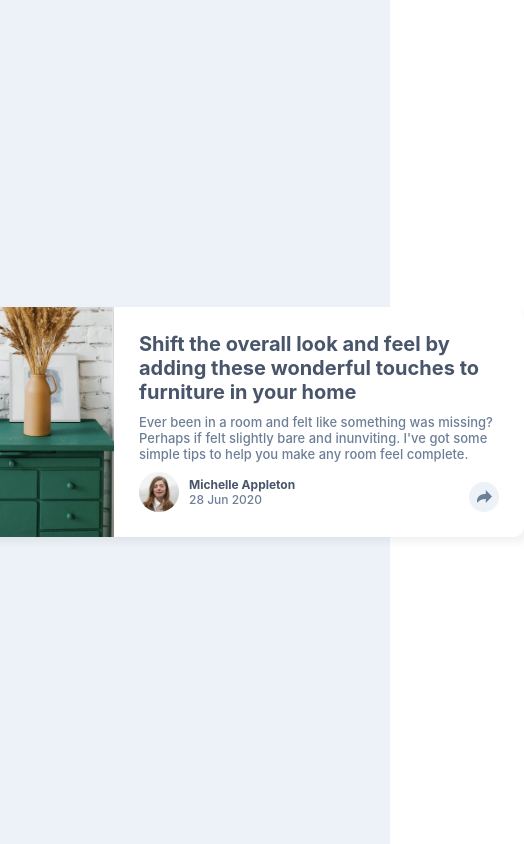
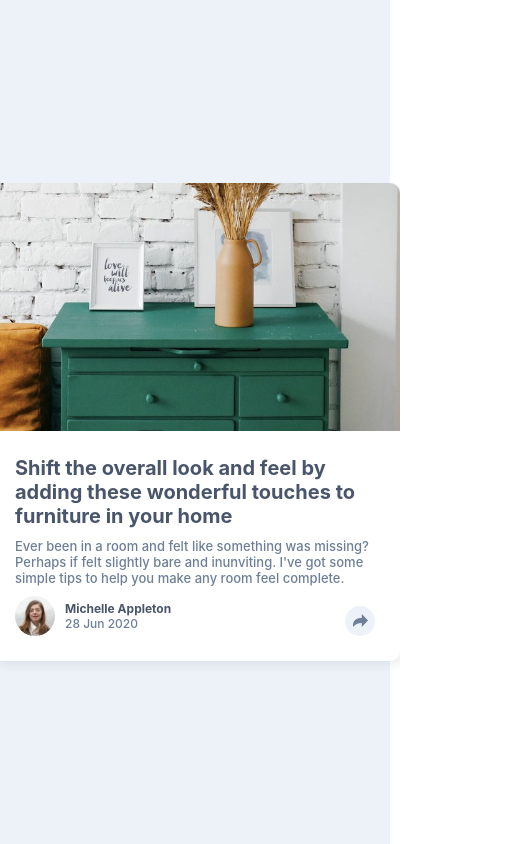
Before and after one commit to SH0PK33P3R/article-preview-component, a React (Create React App) app: page / in a window 390 px wide. Shown: the whole page, 524 px wide, since content can reach past the window. Built offline with nearby package versions, Linux system fonts and the light colour scheme.

Commit message:
Make article responsive

```diff
--- a/src/components/article/index.js
+++ b/src/components/article/index.js
@@ -6,6 +6,7 @@ import ArticleContent from "./articleContent";
 const Wrapper = styled.div`
   cursor: pointer;
   display: flex;
+  flex-direction: row;
   overflow: hidden;
   border-radius: 10px;
   box-shadow: 5px 5px 10px rgba(0, 0, 0, 0.06);
@@ -15,13 +16,23 @@ const Wrapper = styled.div`
     transform: translateY(-2px);
     box-shadow: 5px 5px 25px rgba(0, 0, 0, 0.05);
   }
+
+  @media only screen and (max-width: 750px) {
+    flex-direction: column;
+  }
 `;
 
 const Img = styled.div`
+  height: auto;
   width: 248px;
   background-size: cover;
   background-position: left;
   background-image: ${(props) => `url(${props.src})`};
+
+  @media only screen and (max-width: 750px) {
+    height: 248px;
+    width: auto;
+  }
 `;
 
 const Article = ({ image, ...rest }) => {
```
Also changed, not shown: 1 other file (tests, documents, lock files or other folders).
